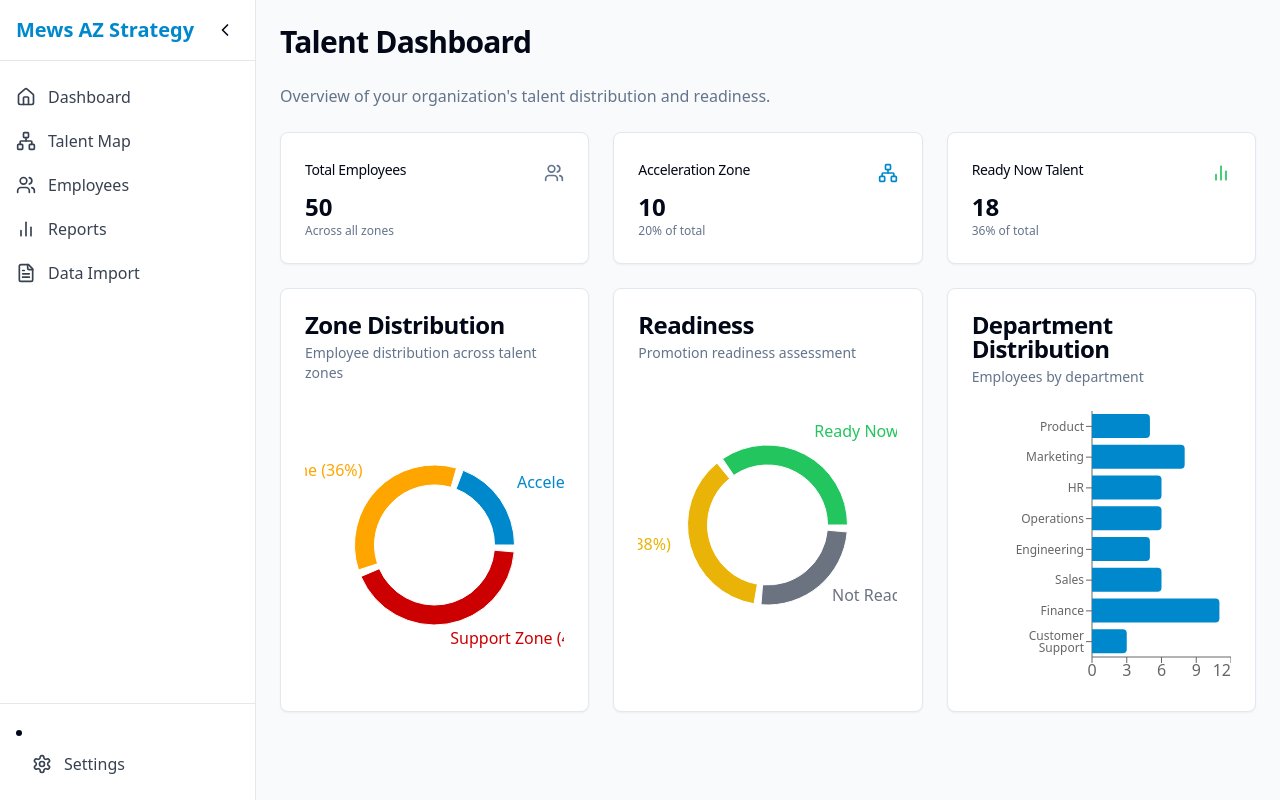
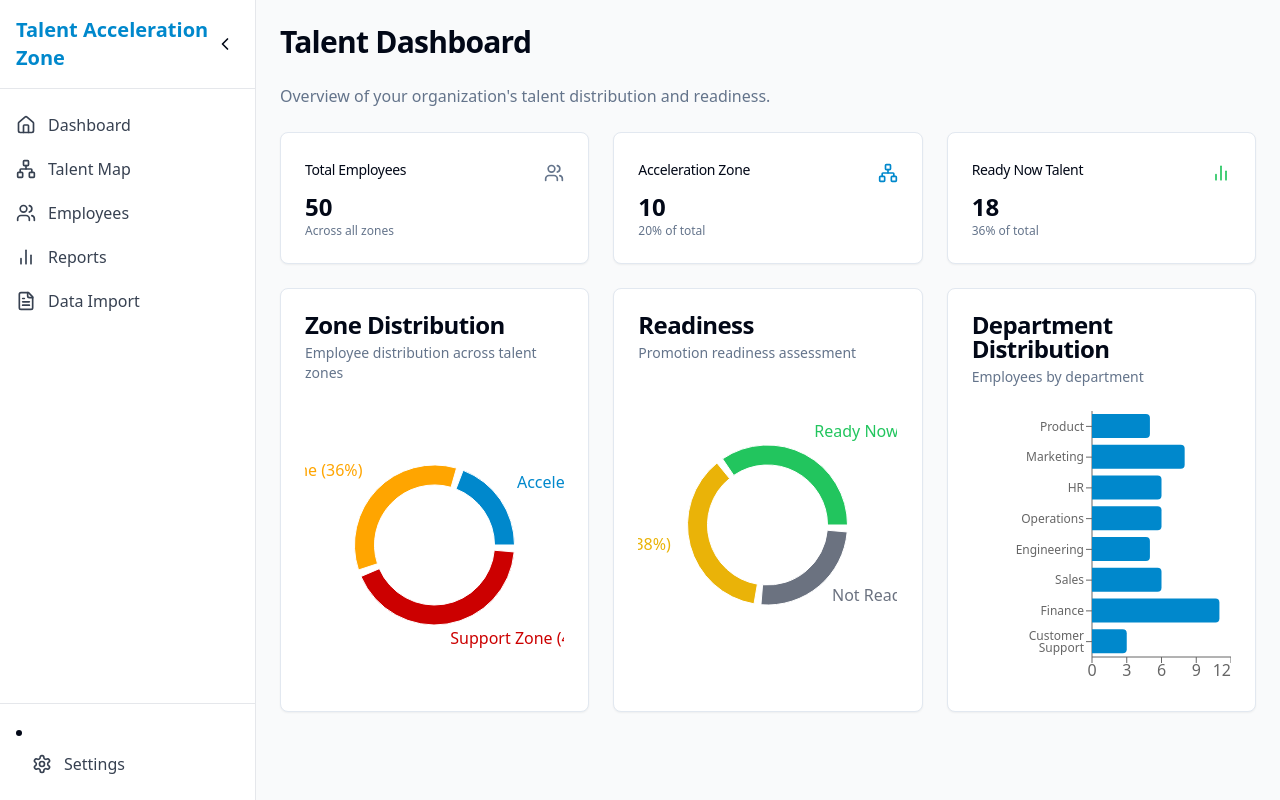
Before and after one commit to DebG78/mews-talent-constellation-mapper, a React (Vite) app: page / in a window 1280 px wide. Built offline with nearby package versions, Linux system fonts and the light colour scheme.

Commit message:
Rename app to Talent Acceleration Zone
Rename the app title in the index.html file.

```diff
--- a/index.html
+++ b/index.html
@@ -4,11 +4,11 @@
   <head>
     <meta charset="UTF-8" />
     <meta name="viewport" content="width=device-width, initial-scale=1.0" />
-    <title>Mews Acceleration Zone Strategy</title>
+    <title>Talent Acceleration Zone</title>
     <meta name="description" content="Talent management tool designed to visualize and manage high-potential talent" />
     <meta name="author" content="Lovable" />
 
-    <meta property="og:title" content="Mews Acceleration Zone Strategy" />
+    <meta property="og:title" content="Talent Acceleration Zone" />
     <meta property="og:description" content="Talent management tool designed to visualize and manage high-potential talent" />
     <meta property="og:type" content="website" />
     <meta property="og:image" content="https://lovable.dev/opengraph-image-p98pqg.png" />
--- a/src/components/layout/Sidebar.tsx
+++ b/src/components/layout/Sidebar.tsx
@@ -30,7 +30,7 @@ export const Sidebar = () => {
       <div className="p-4 border-b border-gray-200 flex items-center justify-between">
         {!collapsed && (
           <h1 className="text-xl font-bold text-acceleration">
-            Mews AZ Strategy
+            Talent Acceleration Zone
           </h1>
         )}
         <button
```
